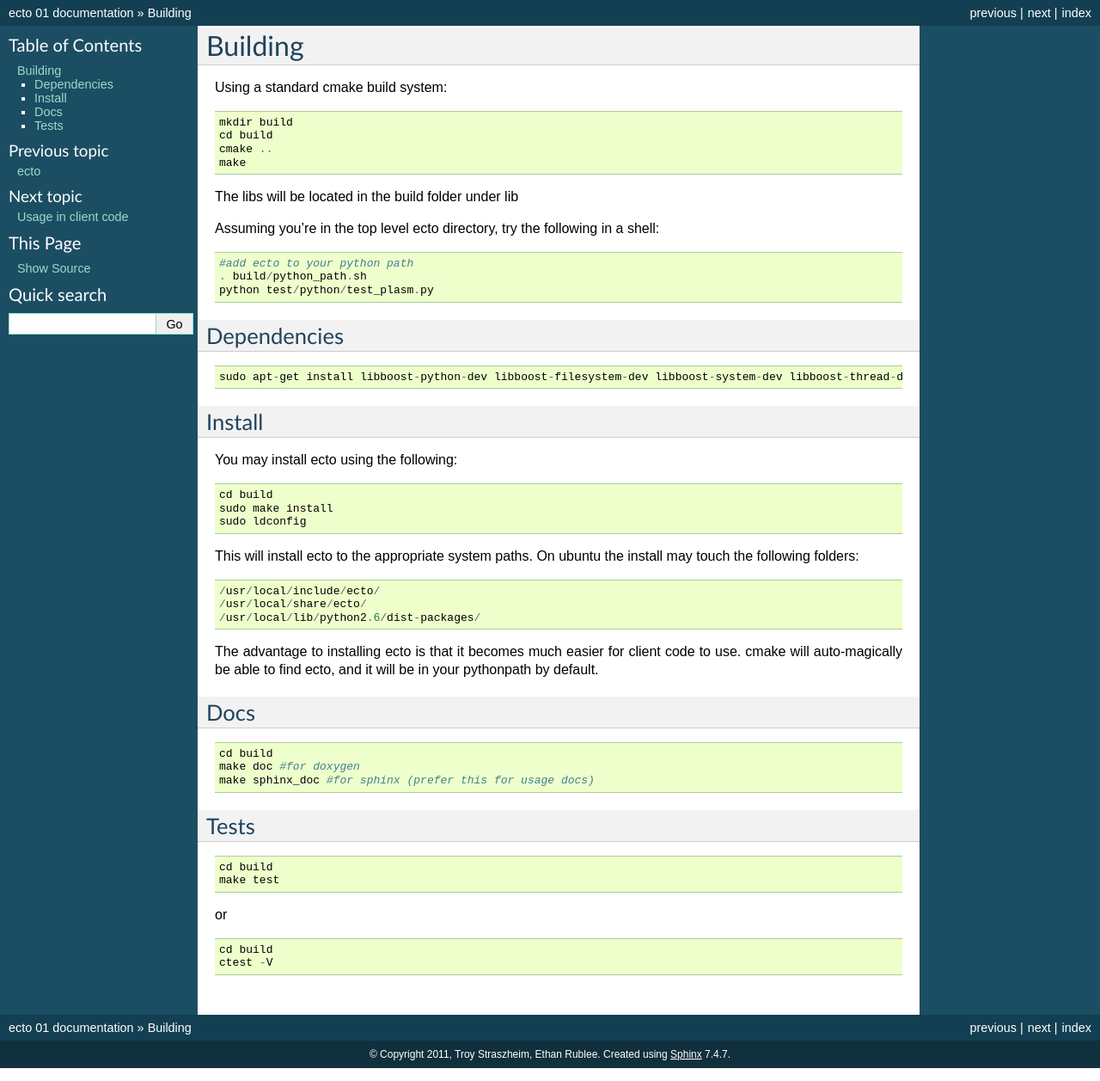
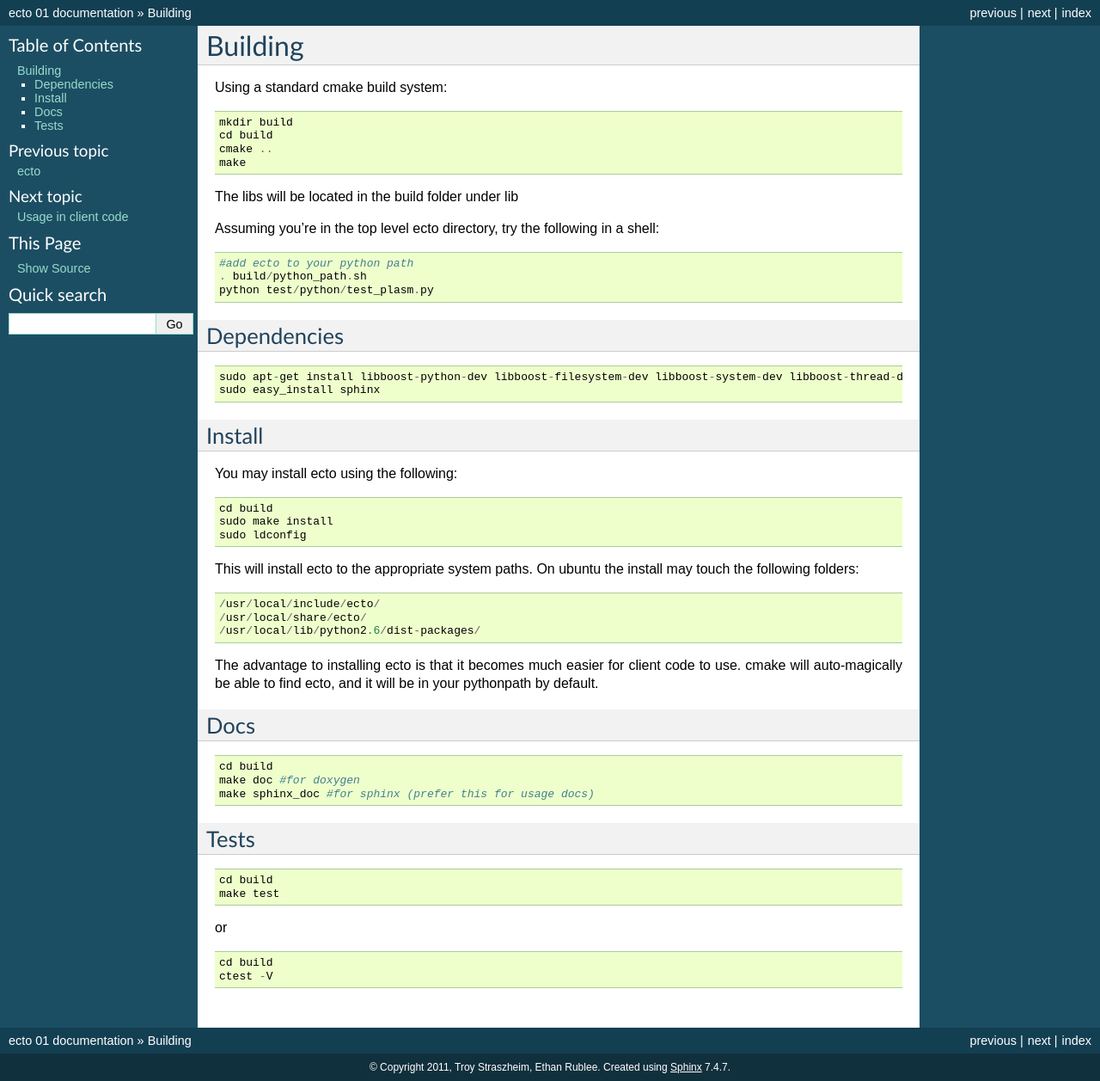
Before and after one commit to plasmodic/ecto, a Sphinx documentation site: the page built from doc/source/building.rst, in a window 1280 px wide. Shown: the whole page at 86% size. Built offline with Sphinx 7.4.7, drawn with Linux system fonts in a browser that asks for light colours; formulas are drawn with MathJax 3.

Commit message:
Adding deps.

```diff
--- a/doc/source/building.rst
+++ b/doc/source/building.rst
@@ -25,8 +25,8 @@
 
 ::
 
-	 sudo apt-get install libboost-python-dev libboost-filesystem-dev libboost-system-dev libboost-thread-dev python-gobject python-gtk2 python-sphinx graphviz doxygen
-
+	 sudo apt-get install libboost-python-dev libboost-filesystem-dev libboost-system-dev libboost-thread-dev python-setuptools python-gobject python-gtk2 graphviz doxygen
+	 sudo easy_install sphinx
 Install
 ---------------------------------------
 
```
